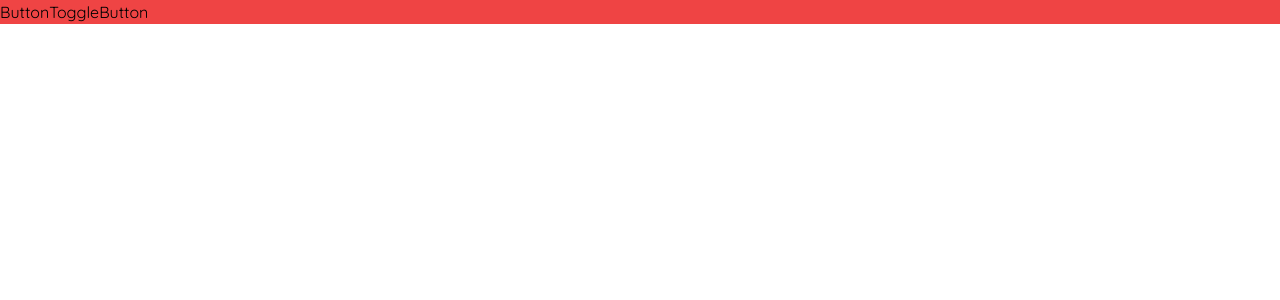
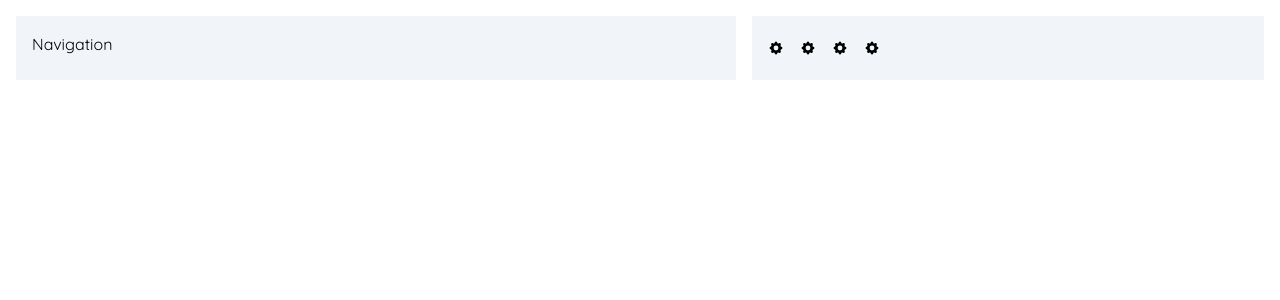
Before and after one commit to susickypavel/frontendista.cz, a Next.js app: page / in a window 1280 px wide. Shown: the top 300 px of the page. Built offline with nearby package versions, Linux system fonts and the light colour scheme.

Commit message:
feat(topbar): add topbar barebones

```diff
--- a/pages/_app.tsx
+++ b/pages/_app.tsx
@@ -2,6 +2,13 @@ import * as React from "react";
 
 import { useRouter } from "next/router";
 import { DefaultSeo } from "next-seo";
+
+import { Navigation } from "@components/navigation/navigation.component";
+import { TopBar } from "@components/top-bar/top-bar.component";
+import { ContextActions } from "@components/context-actions/context-actions.component";
+import { ToggleButton } from "@components/common/button/toggle-button/toggle-button.component";
+
+import { HiCog } from "react-icons/hi";
 
 import type { NextPage } from "next";
 import type { AppProps } from "next/app";
@@ -21,6 +28,15 @@ const Application: NextPage<AppProps> = ({ Component, pageProps }) => {
         // This may result in confusion for a web crawler.
         canonical={"https://frontendista.cz" + router.asPath.split("?")[0]}
       />
+      <TopBar>
+        <Navigation />
+        <ContextActions>
+          <ToggleButton icon={HiCog} />
+          <ToggleButton icon={HiCog} />
+          <ToggleButton icon={HiCog} />
+          <ToggleButton icon={HiCog} />
+        </ContextActions>
+      </TopBar>
       <Component {...pageProps} />
     </React.Fragment>
   );
--- a/pages/_document.tsx
+++ b/pages/_document.tsx
@@ -12,7 +12,7 @@ const Document: NextPage = () => {
           }}
         />
       </Head>
-      <body>
+      <body className="p-4">
         <Main />
         <NextScript />
       </body>
--- a/pages/index.tsx
+++ b/pages/index.tsx
@@ -2,16 +2,8 @@ import * as React from "react";
 
 import type { NextPage } from "next";
 
-import { ToggleButton } from "@components/common/button/toggle-button/toggle-button.component";
-import { Button } from "@components/common/button/button/button.component";
-
 const IndexPage: NextPage = () => {
-  return (
-    <div className={"bg-red-500"}>
-      <Button>Button</Button>
-      <ToggleButton>ToggleButton</ToggleButton>
-    </div>
-  );
+  return <div />;
 };
 
 export default IndexPage;
--- /dev/null
+++ b/src/components/context-actions/context-actions.component.tsx
@@ -0,0 +1,5 @@
+import * as React from "react";
+
+export const ContextActions: React.FunctionComponent = ({ children }) => {
+  return <div className="flex gap-4 w-full max-w-lg bg-slate-100 p-4">{children}</div>;
+};
--- /dev/null
+++ b/src/components/navigation/navigation.component.tsx
@@ -0,0 +1,5 @@
+import * as React from "react";
+
+export const Navigation: React.FunctionComponent = () => {
+  return <nav className="grow bg-slate-100 p-4">Navigation</nav>;
+};
--- /dev/null
+++ b/src/components/top-bar/top-bar.component.tsx
@@ -0,0 +1,5 @@
+import * as React from "react";
+
+export const TopBar: React.FunctionComponent = ({ children }) => {
+  return <div className="flex gap-4 h-16">{children}</div>;
+};
```
